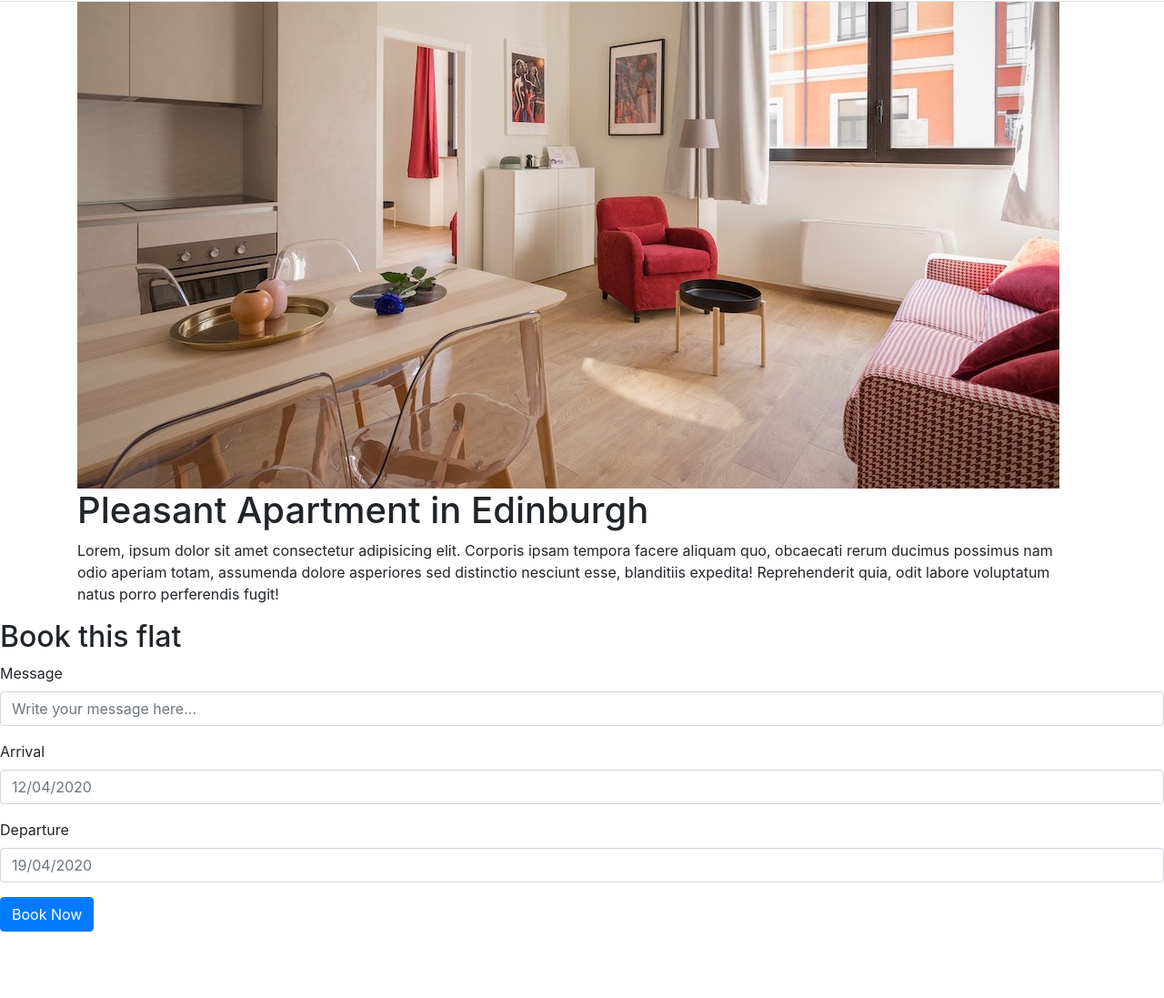
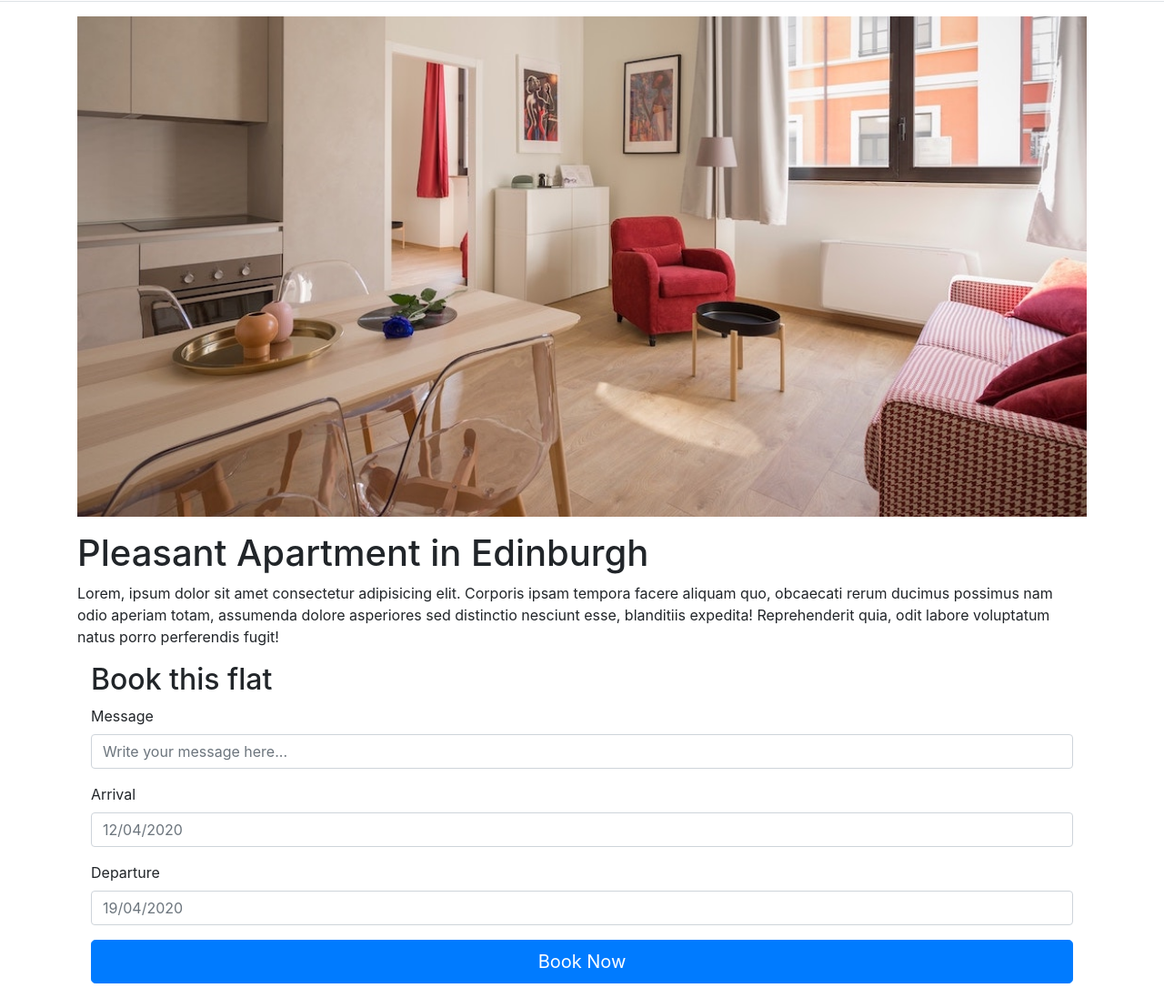
Before and after one commit to scrumpygeo/airbnb-clone, a plain HTML site: page index.html in a window 1280 px wide. Shown: the part 70-1167 px from the top of the page at 91% size. Before the commit the page ends 1094 px from the top, so only its background shows below. Drawn offline with nearby package versions, Linux system fonts and the light colour scheme.

Commit message:
add styling

```diff
--- a/index.html
+++ b/index.html
@@ -23,11 +23,12 @@
 
       <!-- Main -->
       <div class="container">
-        <img src="images/flat.jpg" alt="flat image">
+        <img src="images/flat.jpg" alt="flat image" class="w-100 py-3 rounded">
         <h1>Pleasant Apartment in Edinburgh</h1>
         <p>Lorem, ipsum dolor sit amet consectetur adipisicing elit. Corporis ipsam tempora facere aliquam quo, obcaecati rerum ducimus possimus nam odio aperiam totam, assumenda dolore asperiores sed distinctio nesciunt esse, blanditiis expedita! Reprehenderit quia, odit labore voluptatum natus porro perferendis fugit!</p>
-      </div>
 
+
+        <div class="container">
         <h2>Book this flat</h2>
 
         <form action="#">
@@ -45,9 +46,11 @@
             <label for="">Departure</label>
             <input type="text" placeholder="19/04/2020" class="form-control">
           </div>
-        <input type="submit" value="Book Now" class="btn btn-primary">
+
+          <input type="submit" value="Book Now" class="btn btn-primary btn-lg w-100 mb-3">
         </form>
-
+      </div>  <!-- end of border starting at book this flat -->
+    </div>  <!-- end of container -->
 
 </body>
 </html>
```
Lines whose indentation alone changed are shown as unchanged.
